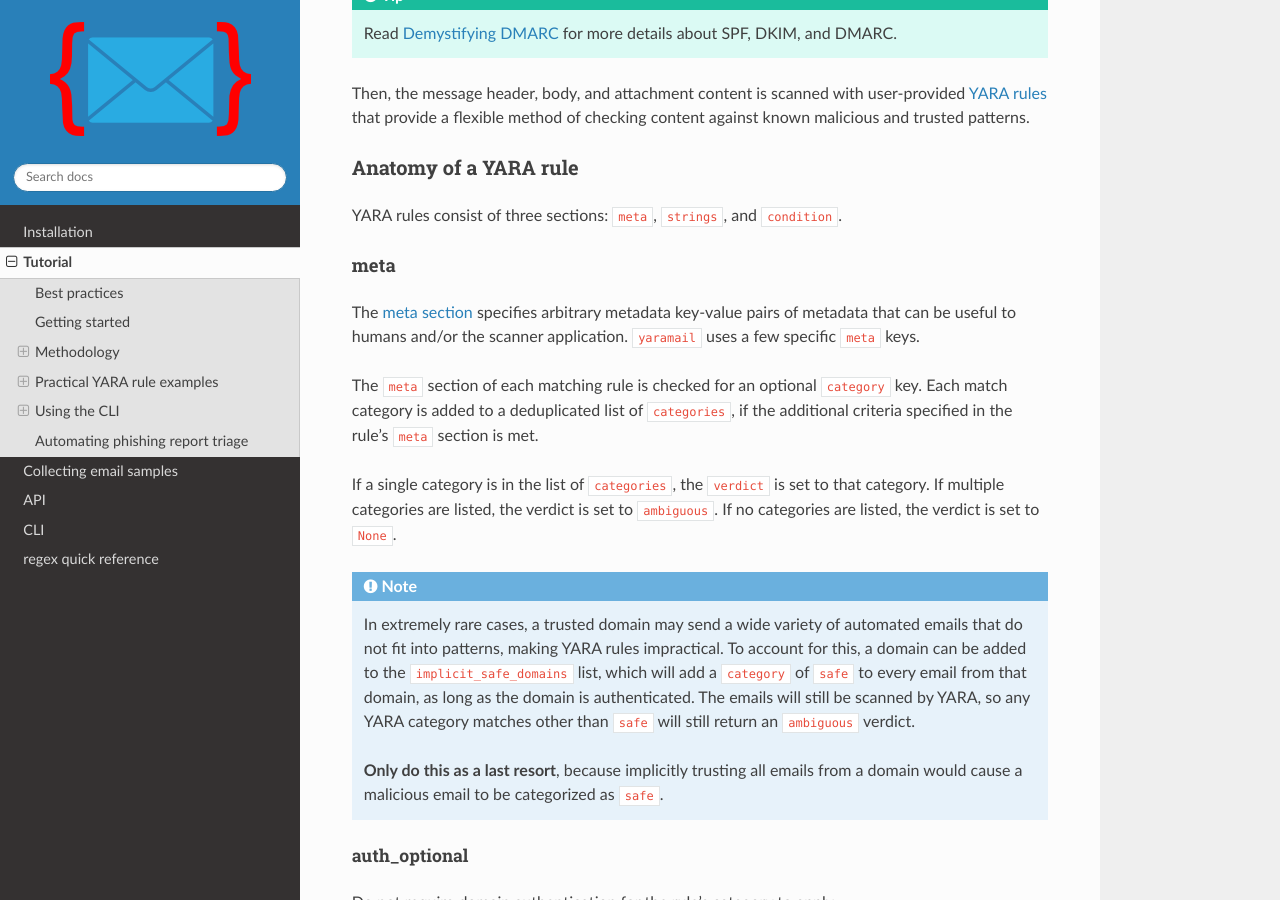
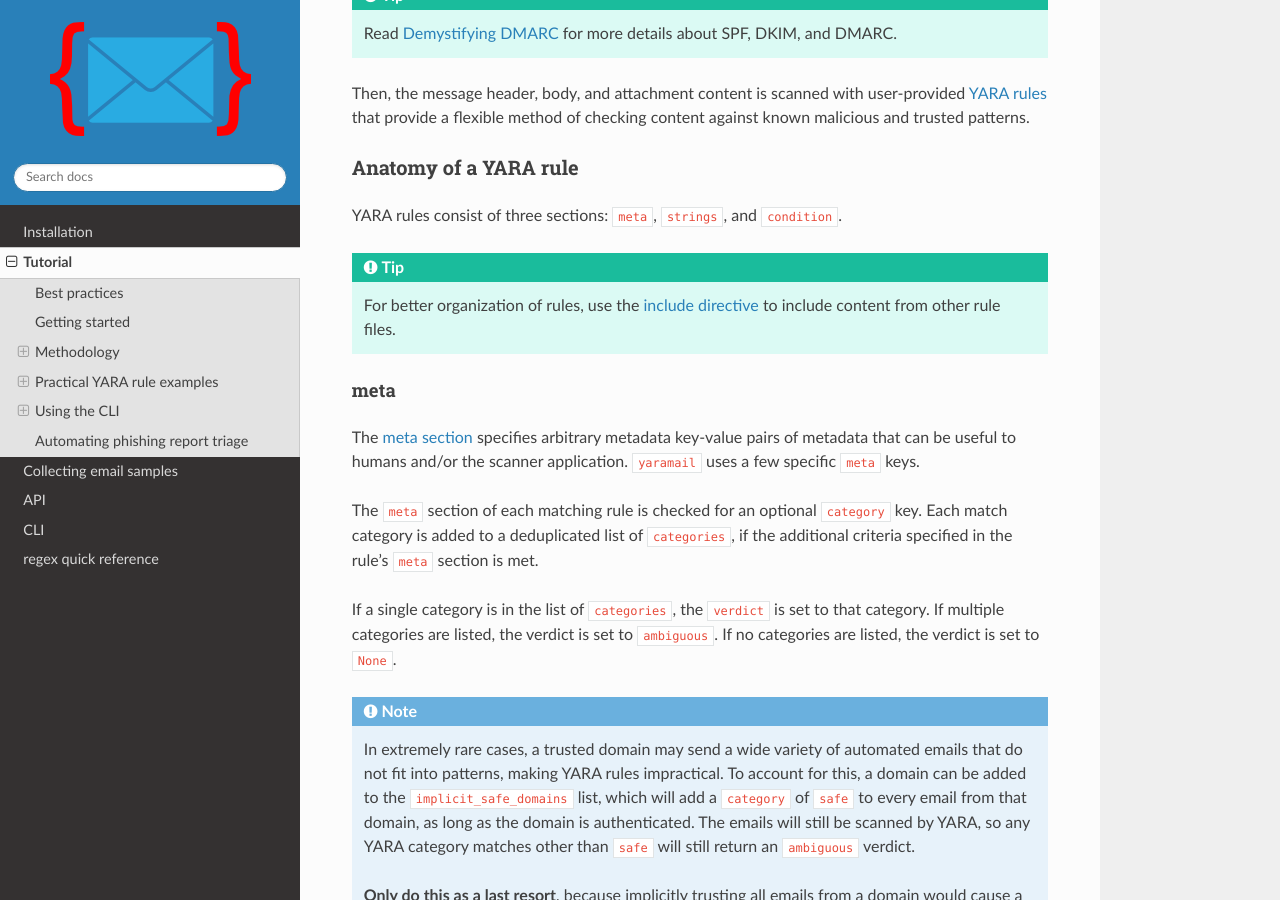
Before and after one commit to seanthegeek/yaramail, a Sphinx documentation site: the page built from docs/source/tutorial.md, in a window 1280 px wide and 900 px high, scrolled down 2288 px. Built offline with Sphinx 7.4.7 and the Read the Docs theme 2.0.0, drawn with Linux system fonts in a browser that asks for light colours.

Commit message:
Update docs

```diff
--- a/docs/source/tutorial.md
+++ b/docs/source/tutorial.md
@@ -118,6 +118,10 @@
 ### Anatomy of a YARA rule
 
 YARA rules consist of three sections: `meta`, `strings`, and `condition`.
+
+:::{tip}
+For better organization of rules, use the [include directive][yara_include] to include content from other rule files.
+:::
 
 #### meta
 
@@ -683,6 +687,7 @@
 
 [DMARC]: https://seanthegeek.net/459/demystifying-dmarc/
 [yara_rules]: https://yara.readthedocs.io/en/stable/writingrules.html
+[yara_include]: https://yara.readthedocs.io/en/stable/writingrules.html#including-files
 [yara_meta]: https://yara.readthedocs.io/en/stable/writingrules.html#metadata
 [yara_strings]: https://yara.readthedocs.io/en/stable/writingrules.html#strings
 [yara_text_strings]: https://yara.readthedocs.io/en/stable/writingrules.html#text-strings
```
